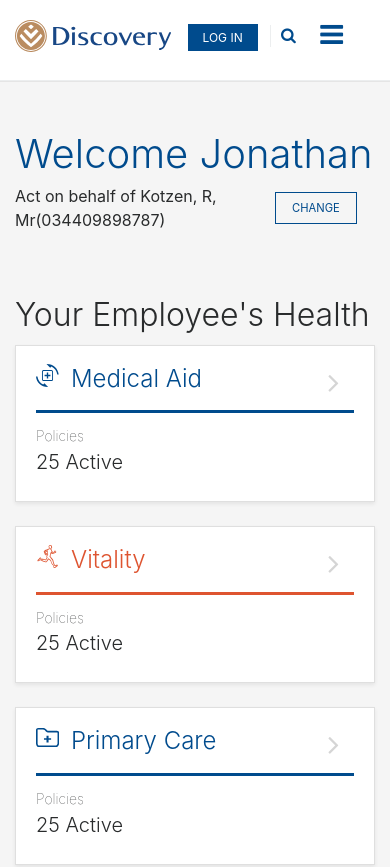
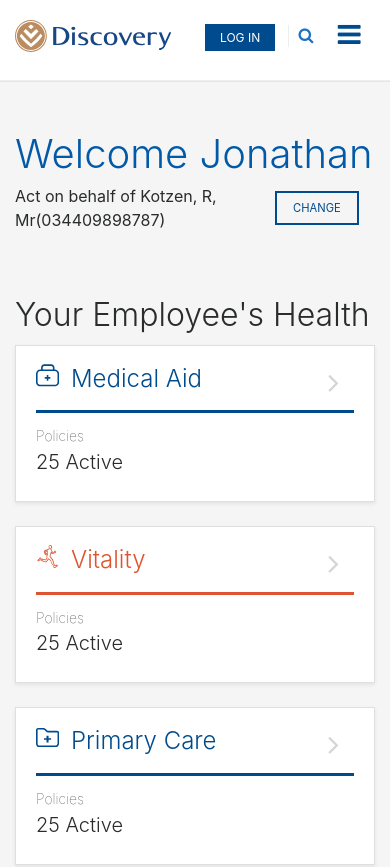
Before and after one commit to ephraim-gwala/discory-assessment, a plain HTML site: page index.html in a window 390 px wide. Shown: the top 867 px of the page. Drawn offline with Linux system fonts and the light colour scheme.

Commit message:
Fixed top header responsive

```diff
--- a/index.html
+++ b/index.html
@@ -15,13 +15,13 @@
 		<!-- Start top header -->
 		<div class="header">
 			<div class="container">
-				<div class="row">
-					<div class="col col-5">
+				<div class="row no-gutters">
+					<div class="col-6 col-sm-6 col-md-8">
 						<div class="logo">
 							<a class="header-logo"></a>
 						</div>
 					</div>
-					<div class="col-7 col-md-auto">
+					<div class="col-6 col-md-4">
 						<div class="member-area">
 							<ul class="list-inline">
 								<li class="member-label hidden-md-down">Already a Member?</li>
@@ -110,12 +110,11 @@
 						<div class="card card-blue mb-4 shadow-sm rounded-0 ">
 							<div class="card-title">
 								<h4><span class="icon icon-medical">
-									<svg version="1.1" xmlns="http://www.w3.org/2000/svg" width="32" height="32" viewBox="0 0 32 32">
-										<title>gap-cover</title>
-										<path d="M15.467 0h-0.853l5.12 5.12 1.813-1.813c4.373 2.027 7.467 6.293 8 11.307h2.027c-0.747-8.107-7.68-14.613-16.107-14.613z"></path>
-										<path d="M10.027 28.587c-4.373-2.027-7.467-6.293-8-11.307h-2.027c0.64 8.213 7.573 14.72 16 14.72h0.853l-5.12-5.12-1.707 1.707z"></path>
-										<path d="M16.96 11.947h-1.92v3.093h-3.093v1.92h3.093v3.093h1.92v-3.093h3.093v-1.92h-3.093z"></path>
-										<path d="M21.44 8.32h-10.88c-1.173 0-2.24 0.96-2.24 2.24v10.88c0 1.173 0.96 2.24 2.24 2.24h10.88c1.173 0 2.24-0.96 2.24-2.24v-10.88c0-1.173-1.067-2.24-2.24-2.24zM22.4 21.44c0 0.533-0.427 0.96-0.96 0.96h-10.88c-0.533 0-0.96-0.427-0.96-0.96v-10.88c0-0.533 0.427-0.96 0.96-0.96h10.88c0.533 0 0.96 0.427 0.96 0.96v10.88z"></path>
+									<svg version="1.1" xmlns="http://www.w3.org/2000/svg" width="33" height="32" viewBox="0 0 33 32">
+										<title>medical-aid</title>
+										<path d="M17.714 18.286v-2.857h-2.286v2.857h-2.857v2.286h2.857v2.857h2.286v-2.857h2.857v-2.286z"></path>
+										<path d="M7.314 7.314v0 0z"></path>
+										<path d="M26.857 7.314h-0.343v-2.4c0-2.629-2.171-4.914-4.571-4.914h-10.171c-2.4 0-4.457 2.286-4.457 4.914v2.4h-1.029c-3.543 0-6.286 2.743-6.286 6.286v12c0 3.086 2.171 5.6 5.257 5.943 0.114 0 0.229 0 0.343 0 0.229 0 0.457 0 0.686 0h20.686l0.457-0.114c0.114 0 0.229 0 0.343 0 0 0 0 0 0.114 0h0.114c3.086-0.457 5.257-2.971 5.257-5.943v-11.886c-0.114-3.543-2.857-6.286-6.4-6.286zM9.6 4.914c0-1.371 1.029-2.629 2.171-2.629h10.171c1.143 0 2.286 1.371 2.286 2.629v2.4h-14.629v-2.4zM30.857 25.6c0 1.714-1.029 3.086-2.514 3.543l-0.914 0.229c-0.114 0-0.114 0-0.343 0 0 0-0.114 0-0.229 0h-20.571c-0.114 0-0.229 0-0.343 0h-0.229c-2.057-0.229-3.429-1.829-3.429-3.771v-12c0-2.171 1.714-4 4-4h20.571c2.171 0 4 1.714 4 4v12z"></path>
 									</svg>
 								</span>Medical Aid</h4>
 							</div>
@@ -313,7 +312,7 @@
 				<div class="row">
 					<div class="col-sm">
 						<div class="card mb-4 shadow-sm rounded-0">
-				            <img class="img-fluid" src="/src/img/500x260_Group_Risk@1x.jpg">
+				            <img class="img-fluid h-100" src="/src/img/500x260_Group_Risk@1x.jpg">
 				            <div class="card-body">
 				            	<h3 class="card-title">Business Insurance</h3>
 				              	<p class="card-text">Some quick example text to build on the card tile and make up the bulk of the card's content.</p>
@@ -325,7 +324,7 @@
 					</div>
 					<div class="col-sm">
 						<div class="card mb-4 shadow-sm rounded-0">
-				            <img class="img-fluid" src="/src/img/500x260_Primary_Care@2x.jpg">
+				            <img class="img-fluid h-100" src="/src/img/500x260_Primary_Care@2x.jpg">
 				            <div class="card-body">
 				            	<h3 class="card-title">Healthy Company</h3>
 				              	<p class="card-text">Some quick example text to build on the card tile and make up the bulk of the card's content.</p>
@@ -337,7 +336,7 @@
 					</div>
 					<div class="col-sm">
 						<div class="card mb-4 shadow-sm rounded-0">
-				            <img class="img-fluid" src="/src/img/500x260_Vitality_and_Wellness@2x.jpg">
+				            <img class="img-fluid h-100" src="/src/img/500x260_Vitality_and_Wellness@2x.jpg">
 				            <div class="card-body">
 				            	<h3 class="card-title">Gap Cover</h3>
 				              	<p class="card-text">Some quick example text to build on the card tile and make up the bulk of the card's content.</p>
--- a/src/scss/discovery/_discovery-vars.scss
+++ b/src/scss/discovery/_discovery-vars.scss
@@ -4,6 +4,8 @@
 $color-white: #ffffff;
 $color-red: #e7446d;
 $color-blue: #004b8d;
+$color-links-blue: #1d72c3;
+$color-h1-blue: #0159a7;
 $color-orange: #de5430;
 
 $gray-1: #eceeef;
--- a/src/scss/discovery/partials/_layout.scss
+++ b/src/scss/discovery/partials/_layout.scss
@@ -14,7 +14,7 @@
     margin-bottom: 0.3rem;
 }
 a {
-	color: $color-blue;
+	color: $color-links-blue;
 }
 /* Bootstrap overrides */
 .btn {
@@ -24,6 +24,7 @@
 	color: $color-blue;
 	border-color: $color-blue;
 	border-radius: 0;
+	border-width: 2px;
 }
 select:not([multiple]) {
     -webkit-appearance: none;
@@ -85,11 +86,11 @@
 							font-size: 16px;
 						}
 						&.btn {
-							    border-radius: 0;
-							    border: 0;
-							    font-size: 12px;
-							    padding: 5px 15px 4px;
-							    line-height: 1.5em;
+						    border-radius: 0;
+						    border: 0;
+						    font-size: 12px;
+						    padding: 5px 15px 4px;
+						    line-height: 1.5em;
 							background-color: $color-blue;
 						}
 					}
@@ -139,7 +140,7 @@
 	margin: $section-margin;
 
 	.title {
-		color: $color-blue;
+		color: $color-h1-blue;
 	}
 
 	.subtitle {
```
Also changed, not shown: src/scss/discovery.css, 1 other file.
